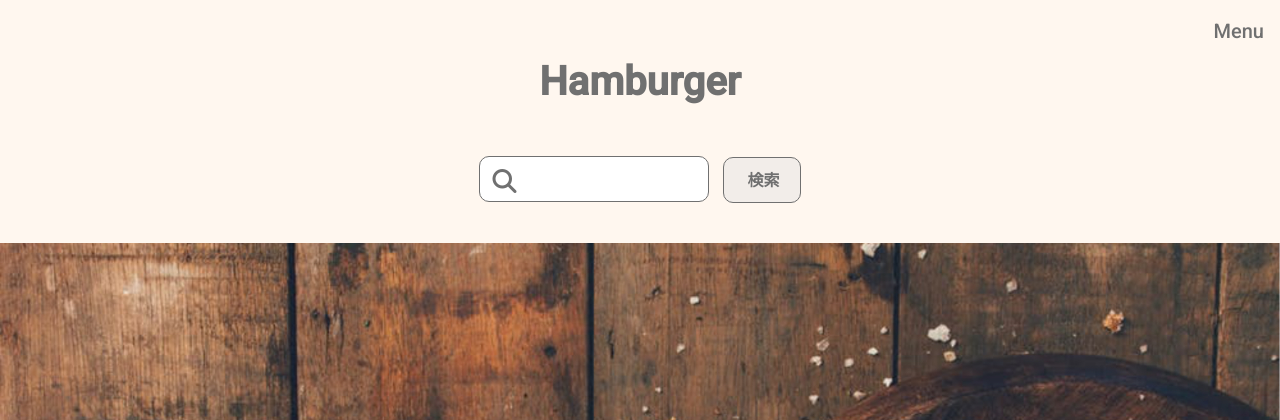
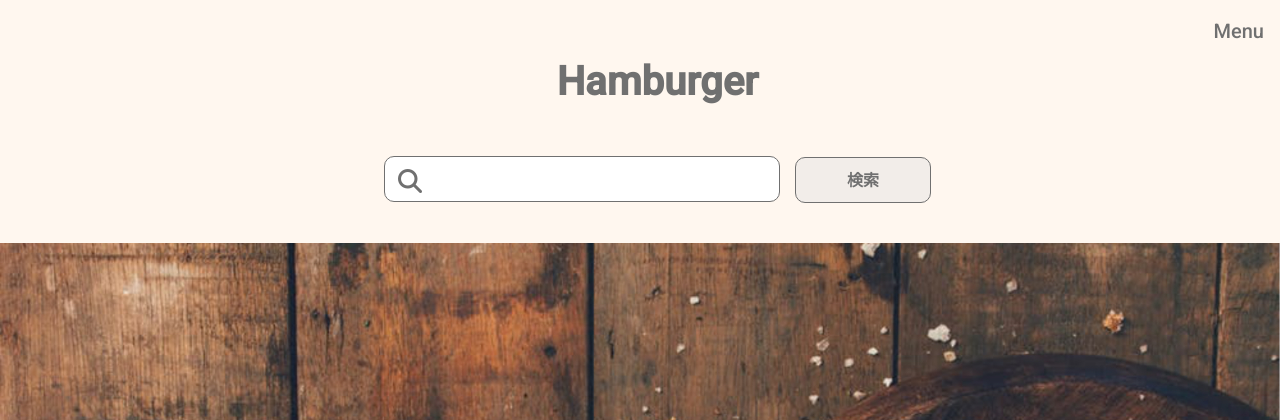
Before and after one commit to yuukitom/hamburger, a PHP site: page / in a window 1280 px wide. Shown: the top 420 px of the page. Run offline with PHP 8.4, Linux system fonts and the light colour scheme; some libraries are stand-ins or nearby versions.

Commit message:
20210619_フロントページ-ヘッダー完成

```diff
--- a/css/style.css
+++ b/css/style.css
@@ -43,10 +43,15 @@ object
   border-radius: 10px;
 }
 
+@media (min-width: 834px) {
+  .c-button {
+    width: 136px;
+  }
+}
+
 .p-header {
   color: #707070;
   background-color: #FFF7EF;
-  padding-bottom: 40px;
 }
 
 .p-header__gnav {
@@ -56,19 +61,40 @@ object
   padding-top: 14px;
 }
 
+@media (min-width: 1920px) {
+  .p-header__gnav {
+    display: none;
+  }
+}
+
 .p-header__top {
   display: flex;
   flex-direction: column;
   align-items: center;
+  margin: 0 30px 0 65px;
+}
+
+@media (min-width: 1920px) {
+  .p-header__top {
+    flex-direction: row;
+    justify-content: space-between;
+    align-items: baseline;
+  }
 }
 
 .p-header__topTitle {
   font-size: 4rem;
 }
 
+@media (min-width: 1920px) {
+  .p-header__topTitle {
+    font-size: 6.4rem;
+  }
+}
+
 .p-header__topSearch {
   position: relative;
-  margin-top: 40px;
+  margin: 40px 0;
 }
 
 .p-header__top input[type="search"] {
@@ -79,6 +105,12 @@ object
   background-color: #fff;
   border: solid 1.5px #707070;
   padding-left: 40px;
+}
+
+@media (min-width: 834px) {
+  .p-header__top input[type="search"] {
+    width: 396px;
+  }
 }
 
 .p-header__top .fa-search {
--- a/index.html
+++ b/index.html
@@ -13,7 +13,7 @@
   </head>
   <body>
       <header class="l-header p-header">
-        <nav class="p-header__gnav">Menu</nav>
+        <nav class="p-header__gnav js_navBtn">Menu</nav>
         <div class="p-header__top">
           <h1 class="p-header__topTitle">Hamburger</h1>
           <form class="p-header__topSearch" action="#" method="GET">
--- a/scss/foundation/_mixin.scss
+++ b/scss/foundation/_mixin.scss
@@ -4,9 +4,7 @@
       @content;
     }
   }
-}
 
-@mixin breakpoint( $point ) {
   @if $point == pc {
     @media (min-width: 1920px) {
       @content;
--- a/scss/object/component/_component.scss
+++ b/scss/object/component/_component.scss
@@ -4,4 +4,7 @@
   padding: 12px 23px;
   border: solid 1px $sub-color;
   border-radius: 10px;
+  @include breakpoint(tablet) {
+    width: 136px;
+  }
 }
--- a/scss/object/project/_header.scss
+++ b/scss/object/project/_header.scss
@@ -1,7 +1,6 @@
 .p-header {
   color: $sub_color;
   background-color: $base_color;
-  padding-bottom: 40px;
 }
 
 .p-header__gnav {
@@ -9,19 +8,32 @@
   text-align: right;
   margin: 0 16px 0 0;
   padding-top: 14px;
+  @include breakpoint(pc) {
+    display: none;
+  }
 }
 
 .p-header__top {
   display: flex;
   flex-direction: column;
   align-items: center;
+  margin: 0 30px 0 65px;
+  @include breakpoint(pc) {
+    flex-direction: row;
+    justify-content: space-between;
+    align-items: baseline;
+  }
+
   &Title {
     font-size: 4rem;
+    @include breakpoint(pc) {
+      font-size: 6.4rem;
+    }
   }
 
   &Search {
     position: relative;
-    margin-top: 40px;
+    margin: 40px 0;
   }
 
   input[type="search"] {
@@ -32,6 +44,9 @@
     background-color: $white-color;
     border: solid 1.5px $sub-color;
     padding-left: 40px;
+    @include breakpoint(tablet) {
+      width: 396px;
+    }
   }
 
   .fa-search {
```
Also changed, not shown: 1 other file.
